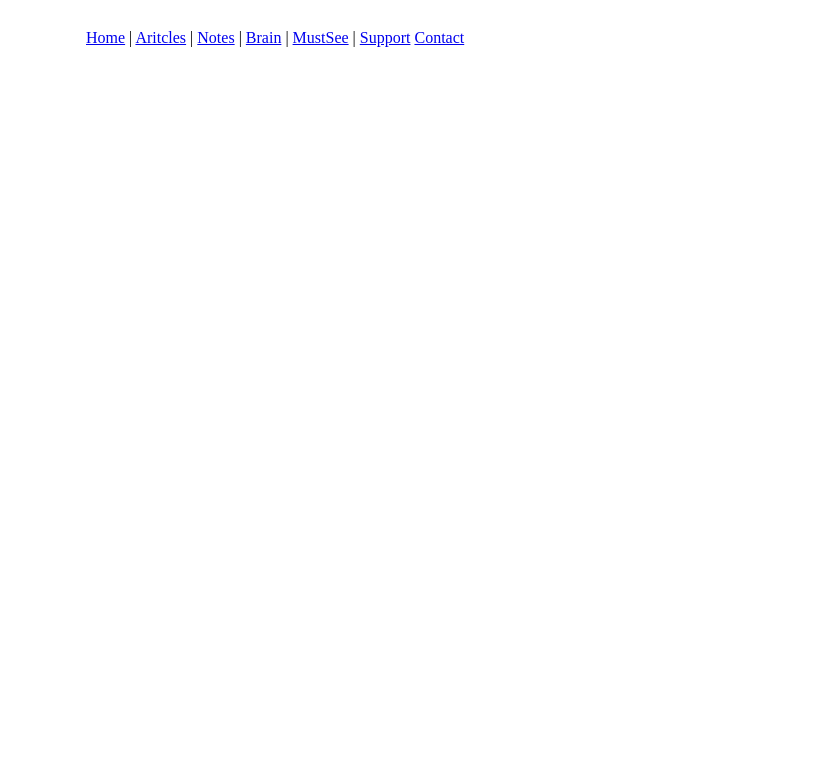
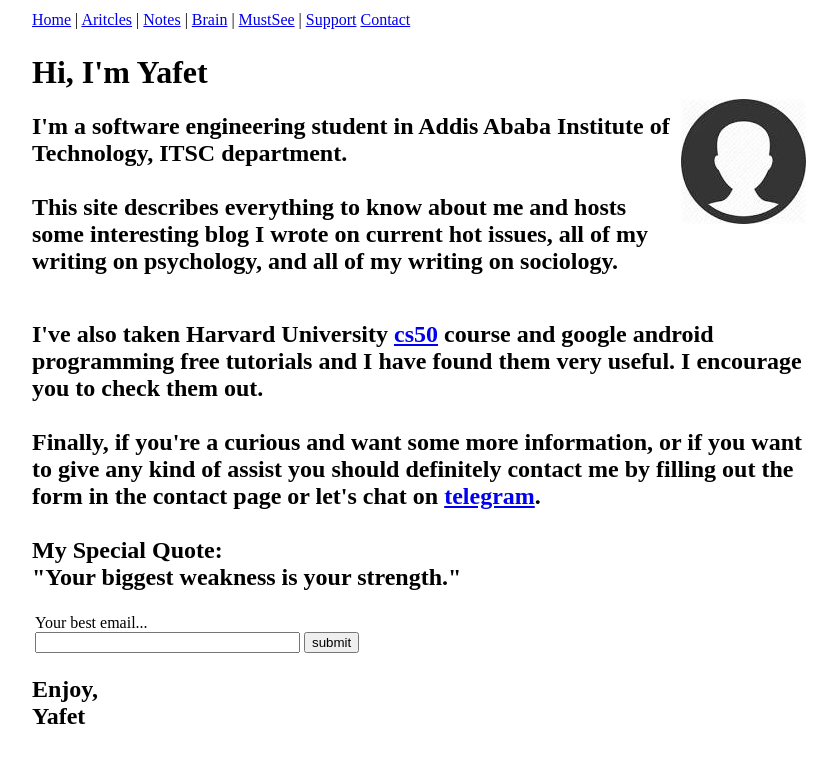
Before and after one commit to YafetL/MyPersonalwebsite.github.io, a plain HTML site: page index.html in a window 1280 px wide. Shown: the whole page, without its empty margins (221-1058 px from the left). Drawn offline with Linux system fonts and the light colour scheme.

Commit message:
This is the second change to the website with complete home page

```diff
--- a/index.html
+++ b/index.html
@@ -1,12 +1,13 @@
 <!DOCTYPE html>
 <html lang="en">
 <head>
+    <link rel="icon" href="./asset/image/hnet.com-image.ico">
     <meta charset="UTF-8">
     <meta name="viewport" content="width=device-width, initial-scale=1.0">
     <title>My Personal Website</title>
 </head>
 <body>
-<table cellspacing="20">
+<table>
     <!--  border=1 frame=void rules=rows -->
     <tr>
         <td></td><td></td>
@@ -19,12 +20,52 @@
             <a href="contact.html" target="blanck">Contact</a>
             <br>
         </td>
-        <td></td>
+        <td></td><td></td><td></td>
     </tr>
     <tr><td><img src="./asset/image/blank1.1.jpg" alt="Profile image"></td>
         <td><img src="./asset/image/blank1.1.jpg" alt="Profile image"></td>
-        <td></td>
-        <td></td>
+        <td><h1>Hi, I'm Yafet</h1>
+            <h2>I'm a software engineering student in Addis Ababa Institute
+                of Technology, ITSC department.<br><br>
+
+                This site describes everything to know about me and hosts
+                some interesting blog I wrote on current hot issues, all
+                of my writing on psychology, and all of my writing on
+                sociology.</h2><td></td>
+                <td><img src="./asset/image/myprofile1.jfif" alt="Profile image"></td>
+                <td><img src="./asset/image/blank1.1.jpg" alt="Profile image"></td>
+                <td><img src="./asset/image/blank1.1.jpg" alt="Profile image"></td>
+    </tr>
+</table>
+<table align="center">
+    <tr><td><img src="./asset/image/blank1.1.jpg" alt="Profile image"></td>
+        <td><img src="./asset/image/blank1.1.jpg" alt="Profile image"></td>
+        <td><h2>
+                I've also taken Harvard University <a href="https://www.edx.org/course/cs50s-introduction-to-computer-science" target="blanck">cs50</a>
+                course and google android
+                programming free tutorials and I have found them very useful. I encourage
+                you to check them out.<br><br>
+
+                Finally, if you're a curious and want some more information,
+                or if you want to give any kind of assist you should
+                definitely contact me by filling out the form in the contact
+                page or let's chat on <a href="http:/www.telegram.com" target="blanck">telegram</a>.<br><br>
+
+                My Special Quote:<br>
+                "Your biggest weakness is your strength."<br></h2>
+                <form action="mailto:se.yafet.lulseged@gmail.com" method="POST">
+                    <table>
+                        <tr>
+                            <td> Your best email...<br>
+                                <input type="email" name="email" id="email" size="30" height="150" required size="25"
+                                 pattern="[A-Z][a-z]{8,16}" title="Please fill the box correctly"></td>
+                                 <span class="validity"></span>
+                            <td><br><input type="submit" value="submit"></td>
+                         </tr>
+                    </table>
+                </form><h2>Enjoy,<br>Yafet</h2></td>
+            <td><img src="./asset/image/blank1.1.jpg" alt="Profile image"></td>
+            <td><img src="./asset/image/blank1.1.jpg" alt="Profile image"></td>
     </tr>
 </table>
 </body>
```
Also changed, not shown: asset/image/hnet.com-image.ico (added), asset/image/myprofile1.jfif (added).
